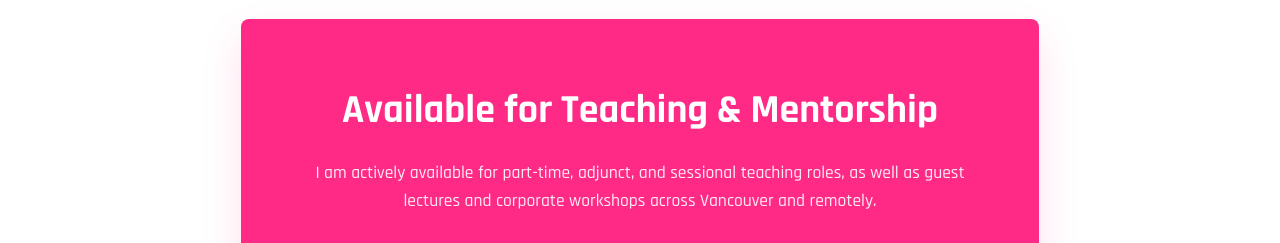
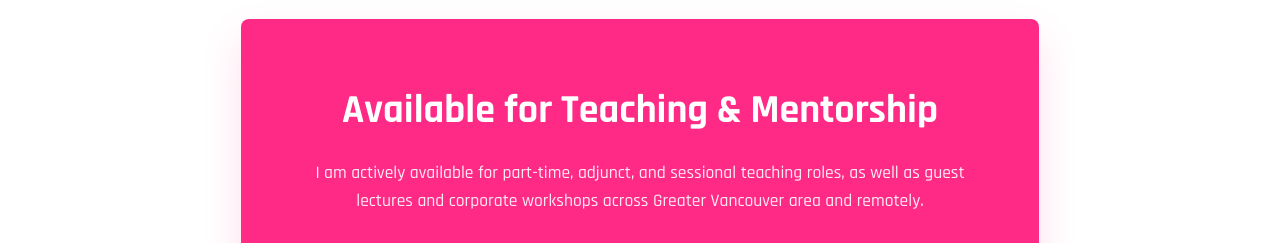
Before and after one commit to vijitsbhati/Vijit-Portfolio, a plain HTML site: page teaching.html in a window 1280 px wide. Shown: the part 3799-4042 px from the top of the page. Drawn offline with nearby package versions, Linux system fonts and the light colour scheme.

Commit message:
changed teaching content

```diff
--- a/teaching.html
+++ b/teaching.html
@@ -362,7 +362,7 @@ footer{background:var(--deep);border-top:1px solid var(--border);padding:65px 4v
 
   <div class="t-cta reveal">
     <h2>Available for Teaching & Mentorship</h2>
-    <p>I am actively available for part-time, adjunct, and sessional teaching roles, as well as guest lectures and corporate workshops across Vancouver and remotely.</p>
+    <p>I am actively available for part-time, adjunct, and sessional teaching roles, as well as guest lectures and corporate workshops across Greater Vancouver area and remotely.</p>
     <a href="mailto:vijitsinghbhati@gmail.com" class="btn-w">Let's Discuss Opportunities</a>
   </div>
 
```
